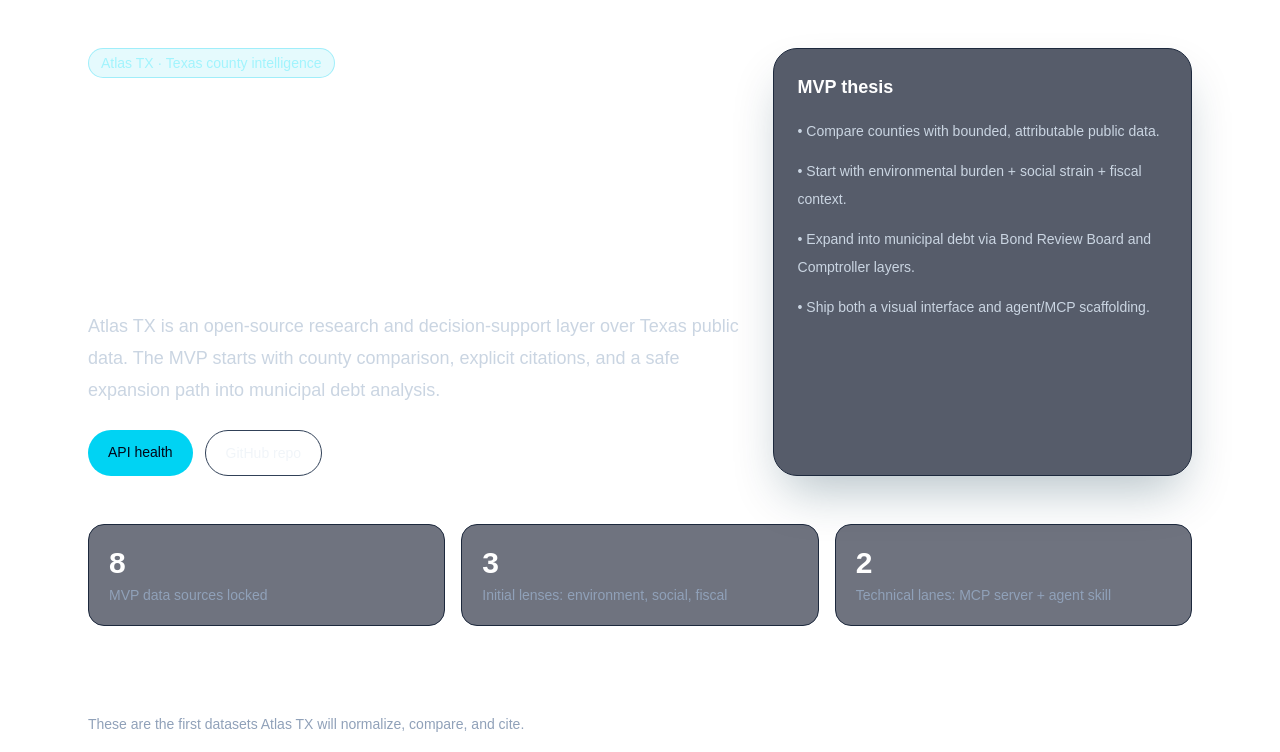
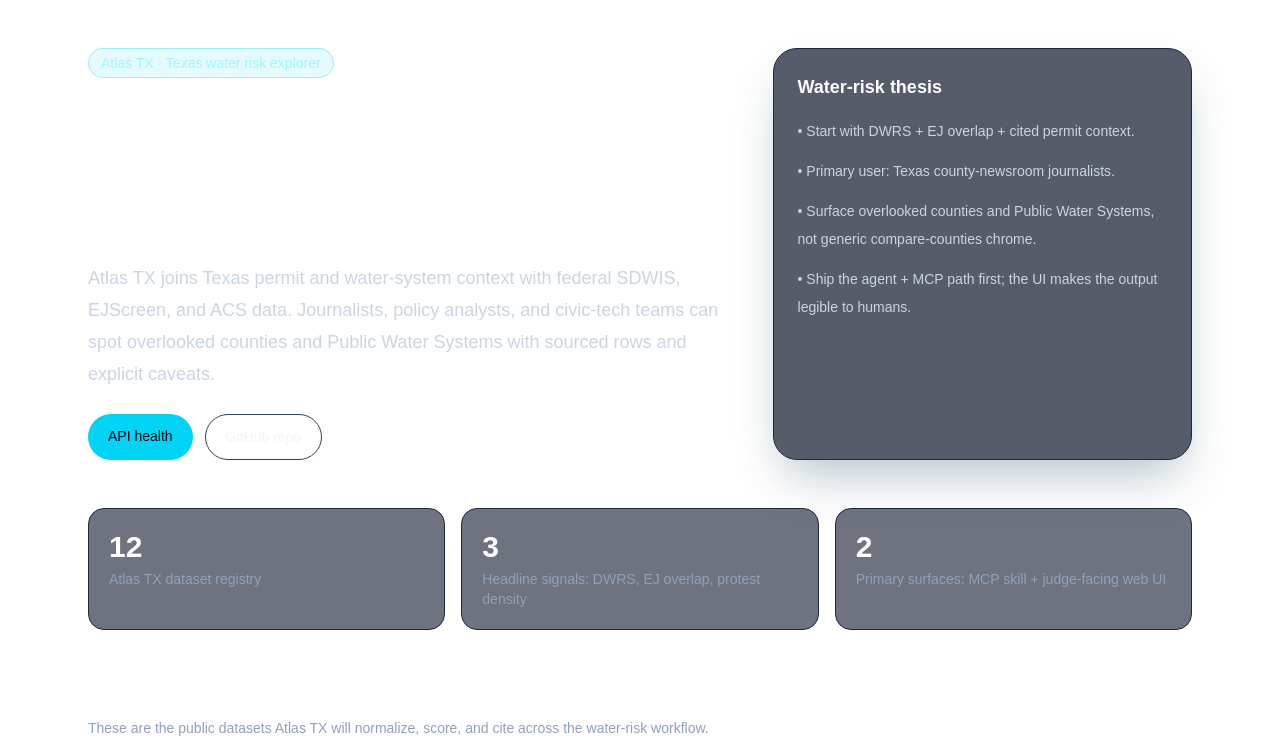
Before and after one commit to sbauwow/atlas-tx, a Next.js app: page / in a window 1280 px wide. Shown: the top 752 px of the page. Built offline with nearby package versions, Linux system fonts and the light colour scheme.

Commit message:
web: refocus landing page messaging

```diff
--- a/src/app/page.tsx
+++ b/src/app/page.tsx
@@ -16,15 +16,15 @@ export default function Home() {
       <section className="grid gap-8 lg:grid-cols-[1.4fr_0.9fr]">
         <div className="space-y-6">
           <div className="inline-flex rounded-full border border-cyan-400/30 bg-cyan-400/10 px-3 py-1 text-sm text-cyan-200">
-            Atlas TX · Texas county intelligence
+            Atlas TX · Texas water risk explorer
           </div>
           <div className="space-y-4">
             <h1 className="max-w-3xl text-5xl font-semibold tracking-tight text-white">
-              Explore Texas counties across environment, social strain, and local fiscal capacity.
+              Surface Texas drinking-water risk and environmental-justice burden.
             </h1>
             <p className="max-w-2xl text-lg leading-8 text-slate-300">
-              Atlas TX is an open-source research and decision-support layer over Texas public data.
-              The MVP starts with county comparison, explicit citations, and a safe expansion path into municipal debt analysis.
+              Atlas TX joins Texas permit and water-system context with federal SDWIS, EJScreen, and ACS data.
+              Journalists, policy analysts, and civic-tech teams can spot overlooked counties and Public Water Systems with sourced rows and explicit caveats.
             </p>
           </div>
           <div className="flex flex-wrap gap-3 text-sm">
@@ -38,36 +38,36 @@ export default function Home() {
         </div>
 
         <div className="rounded-3xl border border-slate-800 bg-slate-900/70 p-6 shadow-2xl shadow-cyan-950/30">
-          <h2 className="text-lg font-semibold text-white">MVP thesis</h2>
+          <h2 className="text-lg font-semibold text-white">Water-risk thesis</h2>
           <ul className="mt-4 space-y-3 text-sm leading-7 text-slate-300">
-            <li>• Compare counties with bounded, attributable public data.</li>
-            <li>• Start with environmental burden + social strain + fiscal context.</li>
-            <li>• Expand into municipal debt via Bond Review Board and Comptroller layers.</li>
-            <li>• Ship both a visual interface and agent/MCP scaffolding.</li>
+            <li>• Start with DWRS + EJ overlap + cited permit context.</li>
+            <li>• Primary user: Texas county-newsroom journalists.</li>
+            <li>• Surface overlooked counties and Public Water Systems, not generic compare-counties chrome.</li>
+            <li>• Ship the agent + MCP path first; the UI makes the output legible to humans.</li>
           </ul>
         </div>
       </section>
 
       <section className="grid gap-4 md:grid-cols-3">
         <div className="rounded-2xl border border-slate-800 bg-slate-900/60 p-5">
-          <div className="text-3xl font-semibold text-white">8</div>
-          <div className="mt-1 text-sm text-slate-400">MVP data sources locked</div>
+          <div className="text-3xl font-semibold text-white">12</div>
+          <div className="mt-1 text-sm text-slate-400">Atlas TX dataset registry</div>
         </div>
         <div className="rounded-2xl border border-slate-800 bg-slate-900/60 p-5">
           <div className="text-3xl font-semibold text-white">3</div>
-          <div className="mt-1 text-sm text-slate-400">Initial lenses: environment, social, fiscal</div>
+          <div className="mt-1 text-sm text-slate-400">Headline signals: DWRS, EJ overlap, protest density</div>
         </div>
         <div className="rounded-2xl border border-slate-800 bg-slate-900/60 p-5">
           <div className="text-3xl font-semibold text-white">2</div>
-          <div className="mt-1 text-sm text-slate-400">Technical lanes: MCP server + agent skill</div>
+          <div className="mt-1 text-sm text-slate-400">Primary surfaces: MCP skill + judge-facing web UI</div>
         </div>
       </section>
 
       <section className="space-y-5">
         <div className="space-y-2">
-          <h2 className="text-2xl font-semibold text-white">Locked MVP dataset shortlist</h2>
+          <h2 className="text-2xl font-semibold text-white">Atlas TX dataset registry</h2>
           <p className="text-sm text-slate-400">
-            These are the first datasets Atlas TX will normalize, compare, and cite.
+            These are the public datasets Atlas TX will normalize, score, and cite across the water-risk workflow.
           </p>
         </div>
         <div className="grid gap-4 md:grid-cols-2">
```
Also changed, not shown: 2 other files (tests, documents, lock files or other folders).
